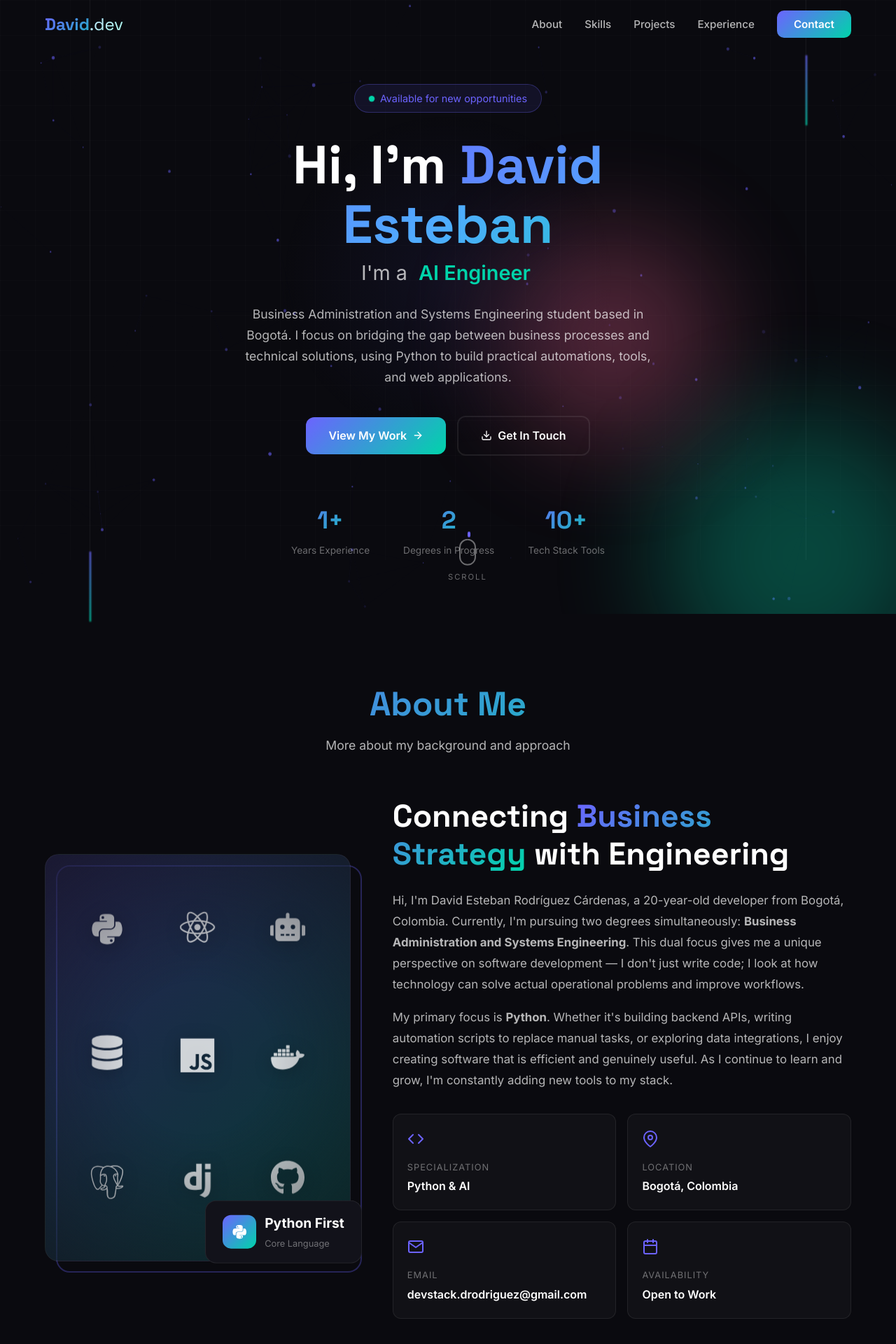
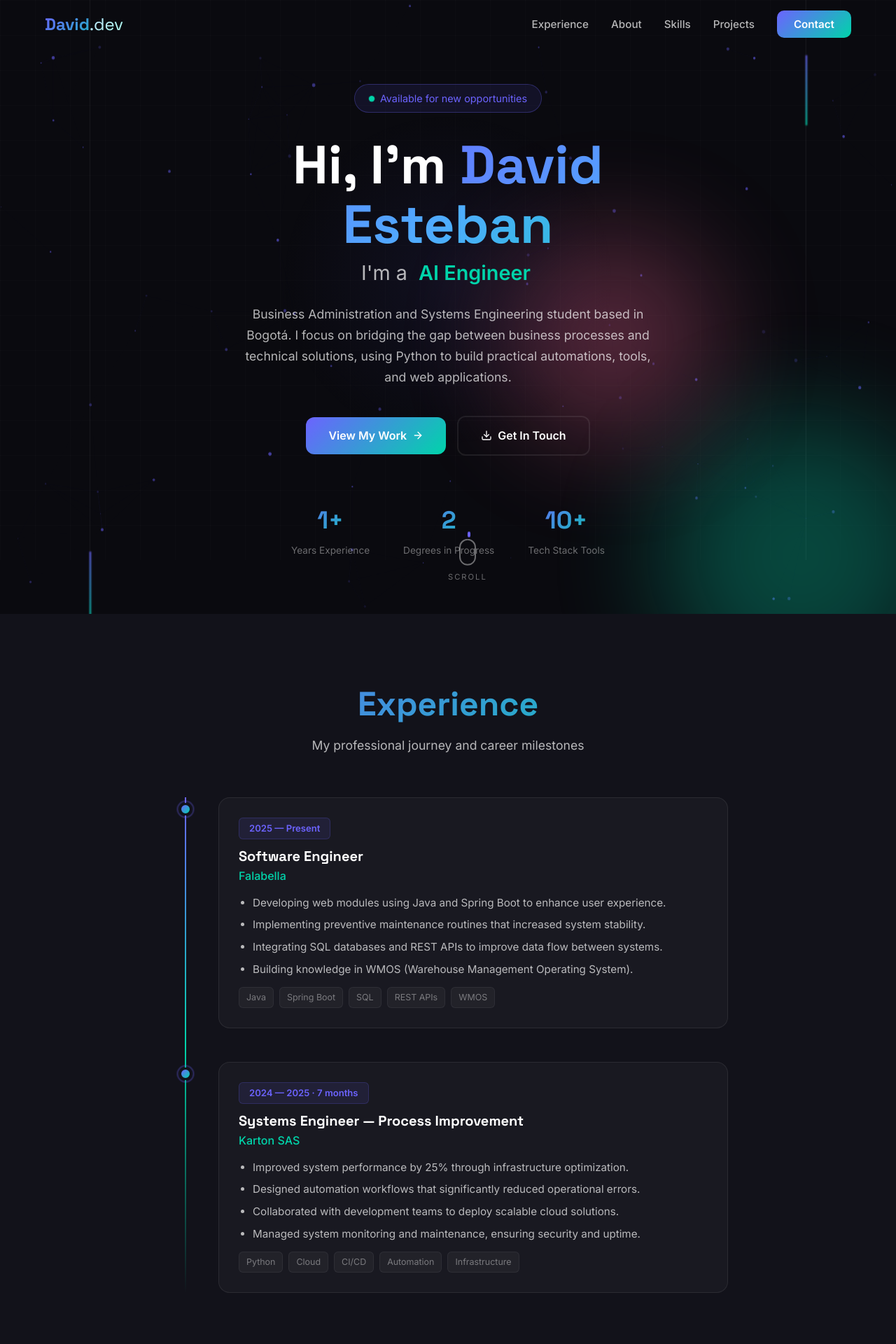
Before and after one commit to Itsstebann/portfolio, a React (Vite) app: page / in a window 1280 px wide. Shown: the top 1920 px of the page at 70% size. Built offline with nearby package versions, Linux system fonts and the light colour scheme.

Commit message:
moví la sección de experiencia

```diff
--- a/src/App.jsx
+++ b/src/App.jsx
@@ -54,6 +54,10 @@ function App() {
       <Navbar />
       <Hero />
 
+      <div className="reveal-up">
+        <Experience />
+      </div>
+
       <div className="reveal-left">
         <About />
       </div>
@@ -66,10 +70,6 @@ function App() {
         <Projects />
       </div>
 
-      <div className="reveal-left">
-        <Experience />
-      </div>
-
       <div className="reveal-scale">
         <Contact />
       </div>
--- a/src/components/Navbar.jsx
+++ b/src/components/Navbar.jsx
@@ -35,10 +35,10 @@ const Navbar = () => {
         </button>
 
         <ul className={`nav-links ${menuOpen ? 'open' : ''}`}>
+          <li><a href="#experience" onClick={(e) => handleNavClick(e, 'experience')}>Experience</a></li>
           <li><a href="#about" onClick={(e) => handleNavClick(e, 'about')}>About</a></li>
           <li><a href="#skills" onClick={(e) => handleNavClick(e, 'skills')}>Skills</a></li>
           <li><a href="#projects" onClick={(e) => handleNavClick(e, 'projects')}>Projects</a></li>
-          <li><a href="#experience" onClick={(e) => handleNavClick(e, 'experience')}>Experience</a></li>
           <li><a href="#contact" className="nav-cta" onClick={(e) => handleNavClick(e, 'contact')}>Contact</a></li>
         </ul>
       </div>
```
